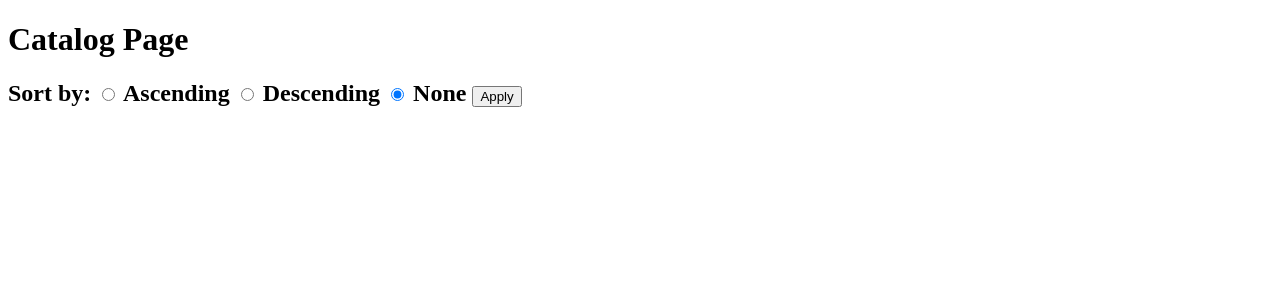
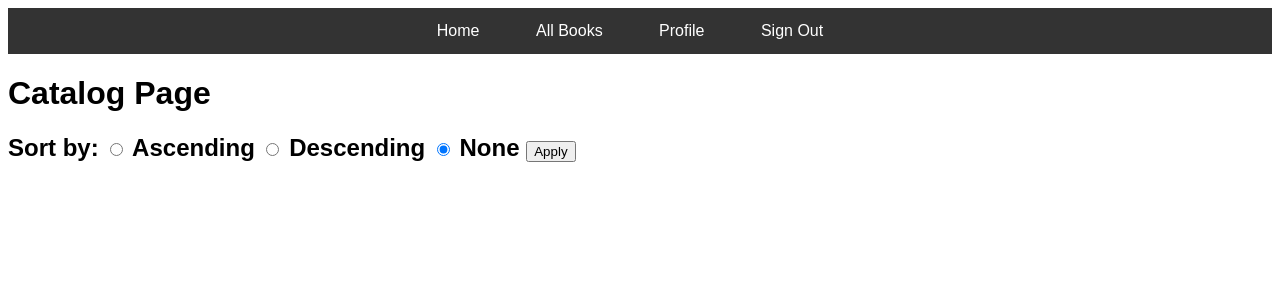
Before and after one commit to rg3pzr/Database_Final_Project, a PHP site: page /allbooks.php in a window 1280 px wide. Shown: the top 300 px of the page. Run offline with PHP 8.4, Linux system fonts and the light colour scheme; data that the repository does not hold is empty.

Commit message:
Changed nav bar

```diff
--- a/allbooks.php
+++ b/allbooks.php
@@ -41,9 +41,20 @@ $books = $stmt->fetchAll();
 <head>
     <meta charset="UTF-8">
     <title>Catalog Page</title>
-    <!-- Add your CSS styling here -->
+    <link rel="stylesheet" type="text/css" href="styles.css">
 </head>
 <body>
+
+<header>
+  <nav class="top-nav">
+    <ul>
+      <li><a href="index.php">Home</a></li>
+      <li><a href="allbooks.php">All Books</a></li>
+      <li><a href="profile.php">Profile</a></li>
+      <li><a href="logout.php">Sign Out</a></li>
+    </ul>
+  </nav>
+</header>
 
     <?php if (!empty($message)): ?>
         <p><?= htmlspecialchars($message) ?></p>
```
Also changed, not shown: index.php (+4 -4 lines), search_book.php (+4 -4 lines).
